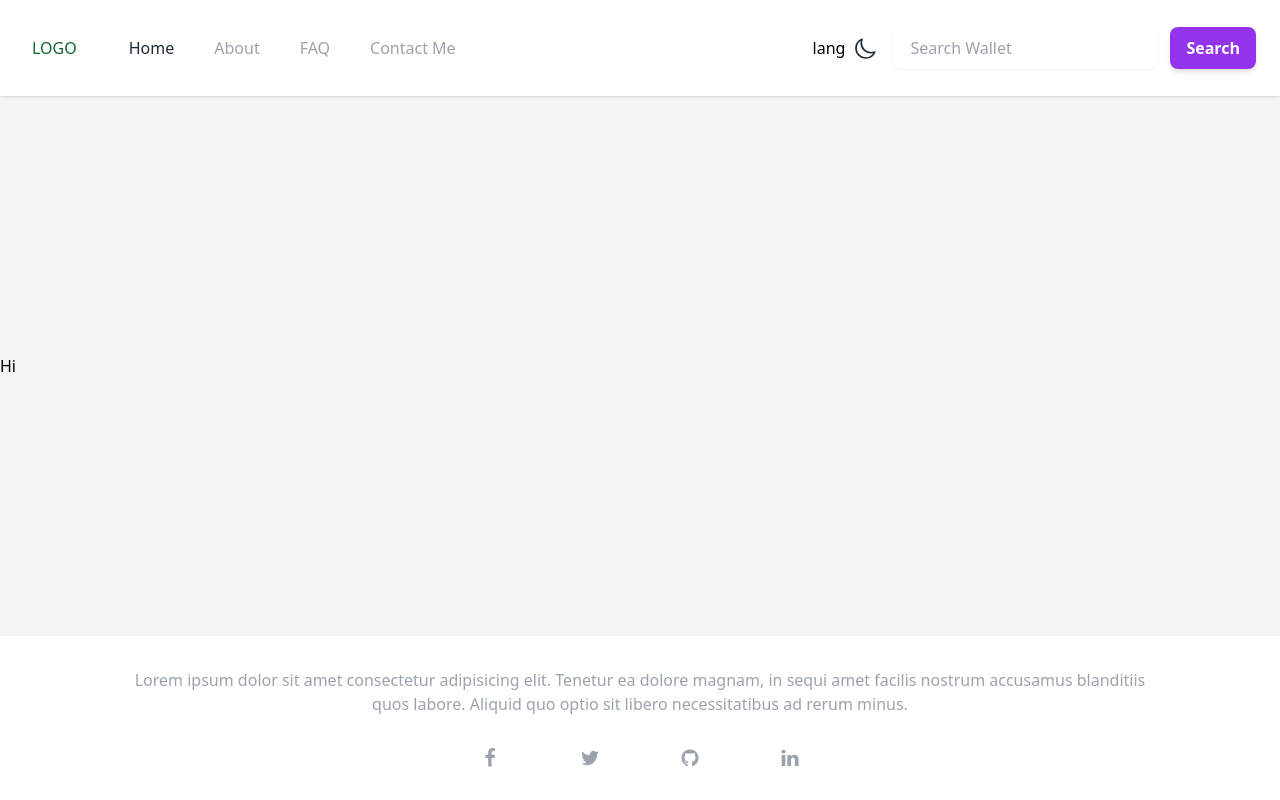
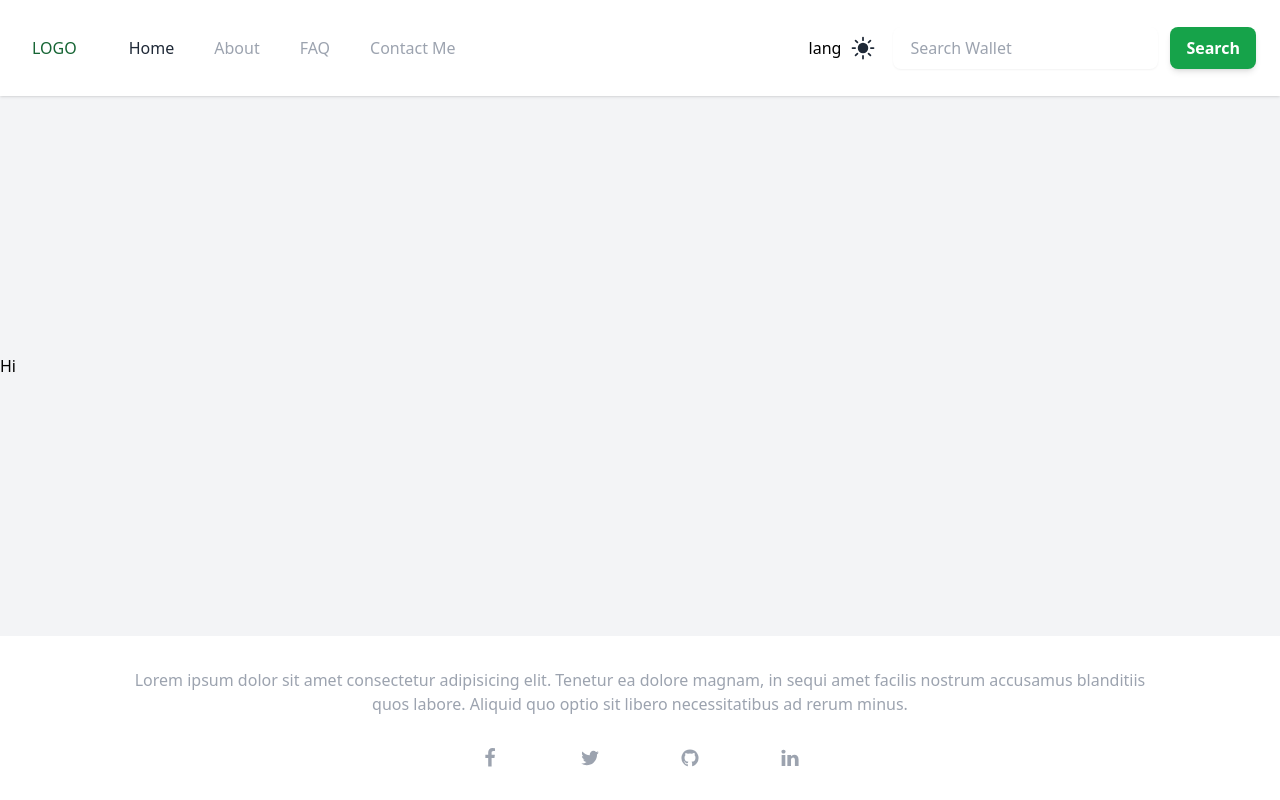
Before and after one commit to BoraSoylu/fw-frontend, a Next.js app: page / in a window 1280 px wide. Built offline with nearby package versions, Linux system fonts and the light colour scheme.

Commit message:
save progress

```diff
--- a/components/Header.tsx
+++ b/components/Header.tsx
@@ -110,39 +110,31 @@ export const Header = () => {
                       setDarkTheme(!darkTheme);
                       handleDarkThemeChange();
                     }}
-                    className={`relative inline-block align-middle select-none h-fit w-fit ${
+                    className={`relative hover:cursor-pointer inline-block align-middle select-none h-fit w-fit ${
                       !darkTheme ? 'text-gray-800' : 'text-gray-300'
                     }`}
                   >
                     {darkTheme ? (
                       <svg
                         xmlns="http://www.w3.org/2000/svg"
-                        fill="none"
                         viewBox="0 0 24 24"
-                        strokeWidth={1.7}
-                        stroke="currentColor"
-                        className="w-7 h-7"
+                        fill="currentColor"
+                        className="w-6 h-6"
                       >
                         <path
-                          strokeLinecap="round"
-                          strokeLinejoin="round"
-                          d="M12 3v2.25m6.364.386l-1.591 1.591M21 12h-2.25m-.386 6.364l-1.591-1.591M12 18.75V21m-4.773-4.227l-1.591 1.591M5.25 12H3m4.227-4.773L5.636 5.636M15.75 12a3.75 3.75 0 11-7.5 0 3.75 3.75 0 017.5 0z"
+                          fillRule="evenodd"
+                          d="M9.528 1.718a.75.75 0 01.162.819A8.97 8.97 0 009 6a9 9 0 009 9 8.97 8.97 0 003.463-.69.75.75 0 01.981.98 10.503 10.503 0 01-9.694 6.46c-5.799 0-10.5-4.701-10.5-10.5 0-4.368 2.667-8.112 6.46-9.694a.75.75 0 01.818.162z"
+                          clipRule="evenodd"
                         />
                       </svg>
                     ) : (
                       <svg
                         xmlns="http://www.w3.org/2000/svg"
-                        fill="none"
                         viewBox="0 0 24 24"
-                        strokeWidth={1.7}
-                        stroke="currentColor"
-                        className="w-6 h-6"
+                        fill="currentColor"
+                        className="w-7 h-7"
                       >
-                        <path
-                          strokeLinecap="round"
-                          strokeLinejoin="round"
-                          d="M21.752 15.002A9.718 9.718 0 0118 15.75c-5.385 0-9.75-4.365-9.75-9.75 0-1.33.266-2.597.748-3.752A9.753 9.753 0 003 11.25C3 16.635 7.365 21 12.75 21a9.753 9.753 0 009.002-5.998z"
-                        />
+                        <path d="M12 2.25a.75.75 0 01.75.75v2.25a.75.75 0 01-1.5 0V3a.75.75 0 01.75-.75zM7.5 12a4.5 4.5 0 119 0 4.5 4.5 0 01-9 0zM18.894 6.166a.75.75 0 00-1.06-1.06l-1.591 1.59a.75.75 0 101.06 1.061l1.591-1.59zM21.75 12a.75.75 0 01-.75.75h-2.25a.75.75 0 010-1.5H21a.75.75 0 01.75.75zM17.834 18.894a.75.75 0 001.06-1.06l-1.59-1.591a.75.75 0 10-1.061 1.06l1.59 1.591zM12 18a.75.75 0 01.75.75V21a.75.75 0 01-1.5 0v-2.25A.75.75 0 0112 18zM7.758 17.303a.75.75 0 00-1.061-1.06l-1.591 1.59a.75.75 0 001.06 1.061l1.591-1.59zM6 12a.75.75 0 01-.75.75H3a.75.75 0 010-1.5h2.25A.75.75 0 016 12zM6.697 7.757a.75.75 0 001.06-1.06l-1.59-1.591a.75.75 0 00-1.061 1.06l1.59 1.591z" />
                       </svg>
                     )}
                   </div>
@@ -158,7 +150,7 @@ export const Header = () => {
                       <input
                         type="text"
                         id='"form-wallet-search'
-                        className=" rounded-lg border-transparent flex-1 appearance-none border border-gray-300 w-full py-2 px-4 bg-white text-gray-700 placeholder-gray-400 shadow-sm text-base focus:outline-none focus:ring-2 focus:ring-purple-600 focus:border-transparent"
+                        className=" rounded-lg border-transparent flex-1 appearance-none border border-gray-300 w-full py-2 px-4 bg-white text-gray-700 placeholder-gray-400 shadow-sm text-base focus:outline-none focus:ring-2 focus:ring-green-600 focus:border-transparent"
                         placeholder="Search Wallet"
                         pattern="[123456789ABCDEFGHJKLMNPRSTUVWXYZ]{10}"
                         title="Address should have 10 characters"
@@ -168,7 +160,7 @@ export const Header = () => {
                       />
                     </div>
                     <button
-                      className="flex-shrink-0 px-4 py-2 text-base font-semibold text-white bg-purple-600 rounded-lg shadow-md hover:bg-purple-700 focus:outline-none focus:ring-2 focus:ring-purple-500 focus:ring-offset-2 focus:ring-offset-purple-200"
+                      className="flex-shrink-0 px-4 py-2 text-base font-semibold text-white bg-green-600 rounded-lg shadow-md hover:bg-green-700 focus:outline-none focus:ring-2 focus:ring-green-500 focus:ring-offset-2 focus:ring-offset-green-200"
                       type="submit"
                     >
                       Search
@@ -216,12 +208,12 @@ export const Header = () => {
                 <input
                   type="text"
                   id='"form-subscribe-Search'
-                  className=" rounded-lg border-transparent flex-1 appearance-none border border-gray-300 w-full py-2 px-4 bg-white text-gray-700 placeholder-gray-400 shadow-sm text-base focus:outline-none focus:ring-2 focus:ring-purple-600 focus:border-transparent max-w-fit"
+                  className=" rounded-lg border-transparent flex-1 appearance-none border border-gray-300 w-full py-2 px-4 bg-white text-gray-700 placeholder-gray-400 shadow-sm text-base focus:outline-none focus:ring-2 focus:ring-green-600 focus:border-transparent max-w-fit"
                   placeholder="Search Wallet"
                 />
               </div>
               <button
-                className=" flex-shrink-0 px-4 py-2 text-base font-semibold text-white bg-purple-600 rounded-lg shadow-md hover:bg-purple-700 focus:outline-none focus:ring-2 focus:ring-purple-500 focus:ring-offset-2 focus:ring-offset-purple-200 max-w-fit"
+                className=" flex-shrink-0 px-4 py-2 text-base font-semibold text-white bg-green-600 rounded-lg shadow-md hover:bg-green-700 focus:outline-none focus:ring-2 focus:ring-green-500 focus:ring-offset-2 focus:ring-offset-green-200 max-w-fit"
                 type="submit"
               >
                 Search
```
